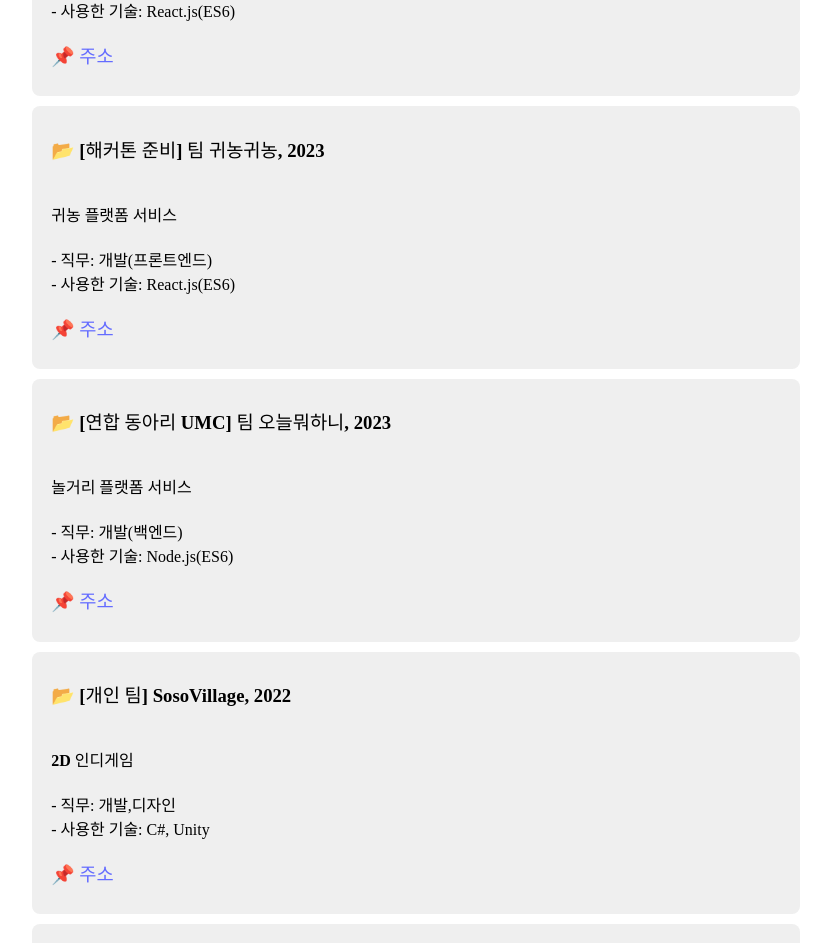
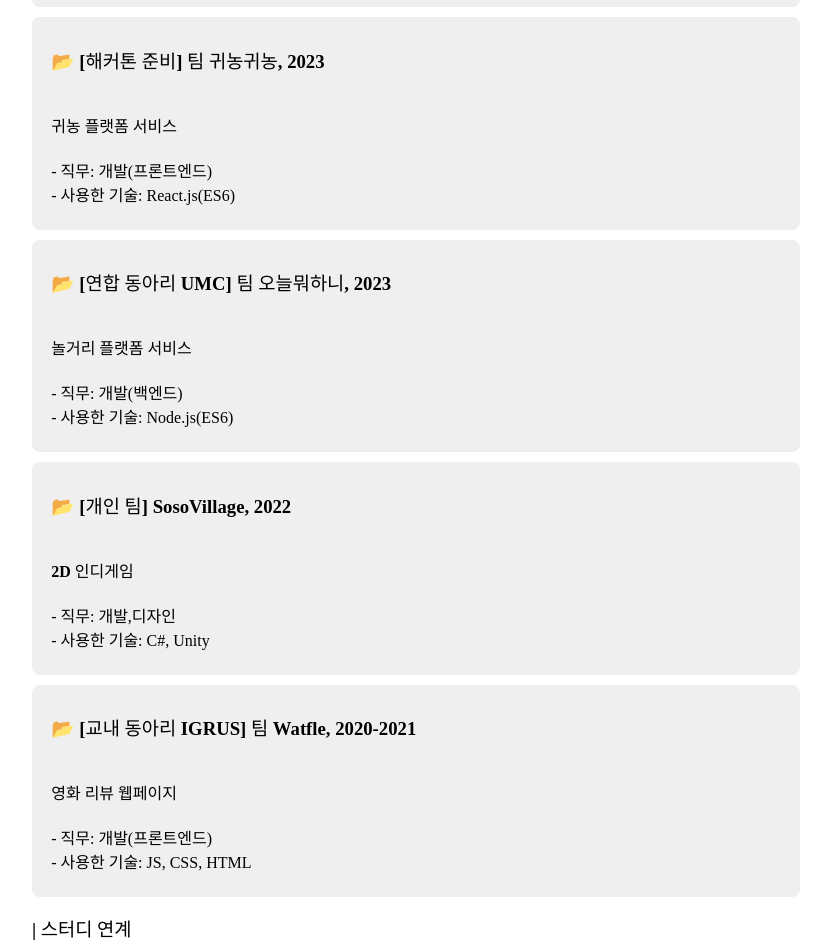
Before and after one commit to minjeongss/resume, a React (Vite) app: page / in a window 1280 px wide. Shown: the part 1854-2797 px from the top of the page, without its empty margins (224-1055 px from the left). Built offline with nearby package versions, Linux system fonts and the light colour scheme; a web font is replaced by a local one.

Commit message:
feat: Project부분 기업, 프로젝트, 스터디로 분류

```diff
--- a/src/components/ContentProject.tsx
+++ b/src/components/ContentProject.tsx
@@ -11,6 +11,9 @@ const ContainerWrapper=styled.div`
     gap: 10px;
     color: #000000;
 `;
+const H3=styled.h3`
+    display:flex;
+`;
 const Container=styled.div`
     flex: 1 1 500px;
     box-sizing: border-box;
@@ -21,6 +24,7 @@ const ContainerText=styled.button`
     flex-direction: column;
     width: 100%;
     margin:0;
+    padding-bottom: 24px;
 
     //모바일 환경 처리
     border: none;
@@ -52,23 +56,25 @@ interface Project{
 
 const ContentProject = () => {
     const project=[
-        {type:"web", title:"[교내 동아리 IGRUS] 팀 Watfle",detail:"영화 리뷰 웹페이지",position:"개발(프론트엔드)",duration:"2020-2021",tech:"JS, CSS, HTML",link:"https://github.com/minjeongss/web-Watfle",
+        {type:"project", title:"[교내 동아리 IGRUS] 팀 Watfle",detail:"영화 리뷰 웹페이지",position:"개발(프론트엔드)",duration:"2020-2021",tech:"JS, CSS, HTML",link:"https://github.com/minjeongss/web-Watfle",
             content:"",takeaway:""},
-        {type:"etc", title:"[교내 빅데이터 학회 INBIG] 소모임 데이터 시각화",detail:"데이터 분석",position:"개발",duration:"2021",tech:"Python, Tableau",link:"https://github.com/minjeongss/Data-Visualization",
+        {type:"study", title:"[교내 빅데이터 학회 INBIG] 소모임 데이터 시각화",detail:"데이터 분석",position:"개발",duration:"2021",tech:"Python, Tableau",link:"https://github.com/minjeongss/Data-Visualization",
             content:"",takeaway:""},
-        {type:"etc", title:"[개인 팀] SosoVillage",detail:"2D 인디게임",position:"개발,디자인",duration:"2022",tech:"C#, Unity",link:"https://github.com/JeongHyunJi/SosoVillage",
+        {type:"company", title:"[환경 교육 기업 에코드인] 컨텐츠 개발 팀원",detail:"컨텐츠 시나리오 제작",position:"PD",duration:"2021-2022",tech:"Unity",link:"https://ecode-in.com/",
             content:"",takeaway:""},
-        {type:"web", title:"[연합 동아리 UMC] 팀 오늘뭐하니",detail:"놀거리 플랫폼 서비스",position:"개발(백엔드)",duration:"2023",tech:"Node.js(ES6)",link:"https://github.com/UMC-LetsDo/what-you-do-today-back",
+        {type:"project", title:"[개인 팀] SosoVillage",detail:"2D 인디게임",position:"개발,디자인",duration:"2022",tech:"C#, Unity",link:"https://github.com/JeongHyunJi/SosoVillage",
             content:"",takeaway:""},
-        {type:"web", title:"[해커톤 준비] 팀 귀농귀농",detail:"귀농 플랫폼 서비스",position:"개발(프론트엔드)",duration:"2023",tech:"React.js(ES6)",link:"https://github.com/GwinongGwinong/frontend",
+        {type:"project", title:"[연합 동아리 UMC] 팀 오늘뭐하니",detail:"놀거리 플랫폼 서비스",position:"개발(백엔드)",duration:"2023",tech:"Node.js(ES6)",link:"https://github.com/UMC-LetsDo/what-you-do-today-back",
             content:"",takeaway:""},
-        {type:"web", title:"[교내 동아리 IGRUS] 소모임 Connect",detail:"리액트 강의",position:"강의 보조 및 피드백",duration:"2023",tech:"React.js(ES6)",link:"https://github.com/Connect-Organization/2023-ReactStudy-Jeong",
+        {type:"project", title:"[해커톤 준비] 팀 귀농귀농",detail:"귀농 플랫폼 서비스",position:"개발(프론트엔드)",duration:"2023",tech:"React.js(ES6)",link:"https://github.com/GwinongGwinong/frontend",
             content:"",takeaway:""},
-        {type:"web", title:"[연합 동아리 GDSC] 팀 나날이",detail:"날씨별 옷 추천 플랫폼 서비스",position:"개발(프론트엔드)",duration:"2023",tech:"React.js(ES6)",link:"https://github.com/Nanali-cody/frontend",
+        {type:"study", title:"[교내 동아리 IGRUS] 소모임 Connect",detail:"리액트 강의",position:"강의 보조 및 피드백",duration:"2023",tech:"React.js(ES6)",link:"https://github.com/Connect-Organization/2023-ReactStudy-Jeong",
             content:"",takeaway:""},
-        {type:"robot", title:"[공간지능 및 로보틱스 연구실] 학부연구생",detail:"다층 환경 주행을 위한 모바일 매니퓰레이터 및 내비게이션 기술",position:"개발(제어)",duration:"2023-2024",tech:"ROS1, Python",link:"https://sites.google.com/view/sparo",
+        {type:"project", title:"[연합 동아리 GDSC] 팀 나날이",detail:"날씨별 옷 추천 플랫폼 서비스",position:"개발(프론트엔드)",duration:"2023",tech:"React.js(ES6)",link:"https://github.com/Nanali-cody/frontend",
+            content:"",takeaway:""},
+        {type:"company", title:"[공간지능 및 로보틱스 연구실] 학부연구생",detail:"다층 환경 주행을 위한 모바일 매니퓰레이터 및 내비게이션 기술",position:"개발(제어)",duration:"2023-2024",tech:"ROS1, Python",link:"https://sites.google.com/view/sparo",
             content:"2023 동계 학부 연구생 인턴십 프로그램, 2024 1학기 학부 연구생 인턴십 프로그램에 참여했습니다. ",takeaway:"모바일 로봇 제어"},
-        {type:"robot", title:"[유진로봇] 인턴사원",detail:"청소로봇 개발 테스트 및 UI 시나리오 검증",position:"개발(테스트)",duration:"2024",tech:"Linux",link:"https://yujinrobot.com/",
+        {type:"company", title:"[로봇 제작 기업 유진로봇] 인턴사원",detail:"청소로봇 개발 테스트 및 UI 시나리오 검증",position:"개발(테스트)",duration:"2024",tech:"Linux",link:"https://yujinrobot.com/",
             content:"청소로봇 연구실 소프트웨어 부서에서 현장실습을 진행했습니다. ",takeaway:"테스트 역량, 리눅스 사용 능력 향상, 시니어 엔지니어와의 소통"},
     ];
 
@@ -92,9 +98,12 @@ const ContentProject = () => {
                 <div>2020년부터 2024년도까지 진행했던 프로젝트를 기재하였습니다.</div>
                 <div>회사 또는 팀을 클릭하실 경우 자세한 내용을 보실 수 있습니다.</div>
             </ContentIntro>
+
+                <H3>| 기업 연계: 인턴 및 팀원</H3>
                 <ContainerWrapper>
                 {
                     project.reverse().map((elem)=>{
+                        if(elem.type==="company"){
                             return (
                                 <Container key={elem.title}>
                                     <ContainerText onClick={()=>openModal(elem)}>
@@ -104,10 +113,52 @@ const ContentProject = () => {
                                         <h4>{elem.detail}</h4>
                                         <div>- 직무: {elem.position}</div>
                                         <div>- 사용한 기술: {elem.tech}</div>
-                                <h3><a href={elem.link}>📌 주소</a></h3>
                                     </ContainerText>
                                 </Container>
                             )
+                        }
+                    })
+                }
+                </ContainerWrapper>
+                <H3>| 프로젝트 연계</H3>
+                <ContainerWrapper>
+                {
+                    project.map((elem)=>{
+                        if(elem.type==="project"){
+                            return (
+                                <Container key={elem.title}>
+                                    <ContainerText onClick={()=>openModal(elem)}>
+                                        <h3>
+                                        📂 {elem.title}, {elem.duration}
+                                        </h3>
+                                        <h4>{elem.detail}</h4>
+                                        <div>- 직무: {elem.position}</div>
+                                        <div>- 사용한 기술: {elem.tech}</div>
+                                    </ContainerText>
+                                </Container>
+                            )
+                        }
+                    })
+                }
+                </ContainerWrapper>
+                <H3>| 스터디 연계</H3>
+                <ContainerWrapper>
+                {
+                    project.map((elem)=>{
+                        if(elem.type==="study"){
+                            return (
+                                <Container key={elem.title}>
+                                    <ContainerText onClick={()=>openModal(elem)}>
+                                        <h3>
+                                        📂 {elem.title}, {elem.duration}
+                                        </h3>
+                                        <h4>{elem.detail}</h4>
+                                        <div>- 직무: {elem.position}</div>
+                                        <div>- 사용한 기술: {elem.tech}</div>
+                                    </ContainerText>
+                                </Container>
+                            )
+                        }
                     })
                 }
                 </ContainerWrapper>
```
Lines whose indentation alone changed are shown as unchanged.
